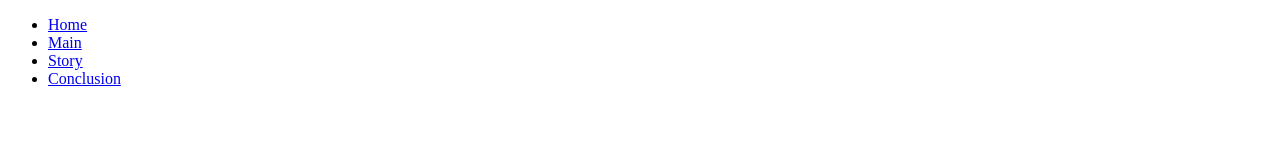
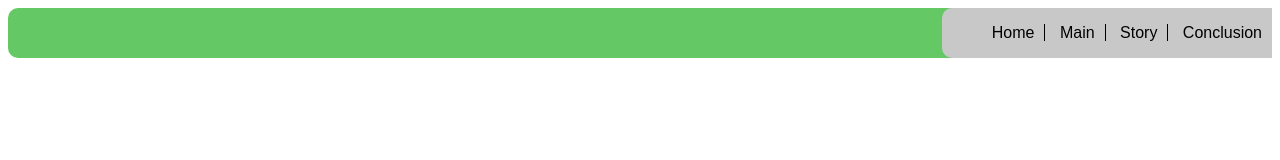
Before and after one commit to Siyabonga-7/practice-site, a plain HTML site: page index.html in a window 1280 px wide. Drawn offline with Linux system fonts and the light colour scheme.

Commit message:
Update styles.css

```diff
--- a/styles.css
+++ b/styles.css
@@ -1,9 +1,39 @@
-.first-image{
-    background-color: solid black;
-    margin: 0 auto;
-    padding: 0;
+.navigation{
+  width: 100;
+  height: 50px;
+  background-color: rgb(100,200,100);
+  padding: 0 auto;
+  margin: 0 auto;
+  border-radius: 10px 0 0 10px
 }
-nav{
-    list-style-type: none;
-    text-decoration: none;
+navbar{
+  background-color: rgb(200,200,200);
+  padding: 0;
+  margin: 0;
+  border-radius: 10px 0 0px 10px;
+  top: 3;
+  left: 78.2%;
+  float: right;
 }
+li{
+  display: inline;
+  margin: 10px 0 0 10px;
+  padding: 0px 10px 0 0px;
+  border-right: 1px solid black;
+}
+li:last-child{
+  border-right: 0;
+}
+ul{
+  list-style-type: none;
+  text-decoration: none;
+  color: solid black;
+  font-family: Arial, Helvetica, sans-serif
+}
+a{
+  text-decoration: none;
+  color: black;
+}
+a:hover{
+  color: red;
+}
```
